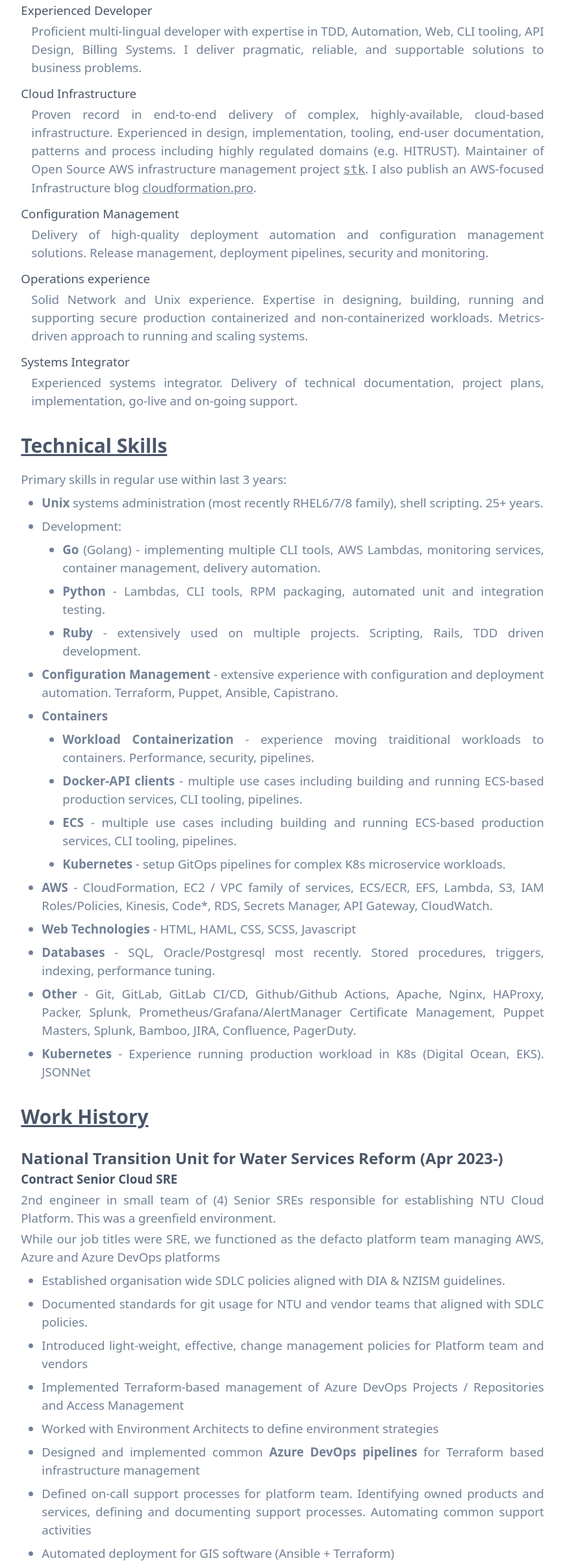
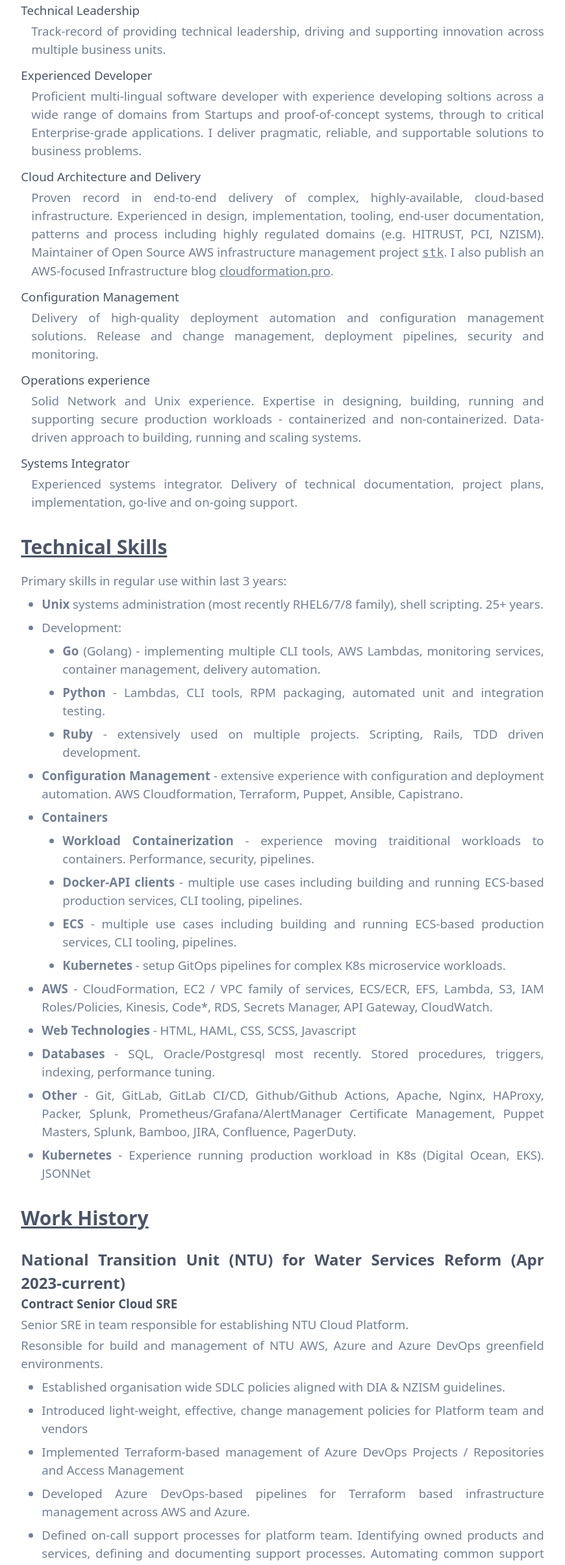
Before and after one commit to jwoffindin/jwoffindin.github.io, a website: page index.html in a window 1280 px wide. Shown: the part 391-2800 px from the top of the page at 65% size, without its empty margins (205-1075 px from the left). Drawn offline with Linux system fonts and the light colour scheme.

Commit message:
Further edits with more recent experience.

```diff
--- a/index.html
+++ b/index.html
@@ -63,7 +63,7 @@
         <blockquote>
           <p>
             Senior Engineer with extensive development, operations, integration and architecture experience. Throughout my career I have shown myself to be an innovative,
-            self-motivated, reliable and adaptable team player, who delivers across a wide range of business domains.
+            self-motivated, reliable and adaptable technical leader.
           </p>
         </blockquote>
       </div>
@@ -72,31 +72,37 @@
         <h2>Strengths</h2>
         <dl>
           <div>
+            <dt>Technical Leadership</dt>
+            <dd>
+              Track-record of providing technical leadership, driving and supporting innovation across multiple business units.
+            </dd>
+          </div>
+          <div>
             <dt>Experienced Developer</dt>
             <dd>
-              Proficient multi-lingual developer with expertise in TDD, Automation, Web, CLI tooling, API Design, Billing Systems. I deliver pragmatic, reliable, and supportable
+              Proficient multi-lingual software developer with experience developing soltions across a wide range of domains from Startups and proof-of-concept systems, through to critical Enterprise-grade applications. I deliver pragmatic, reliable, and supportable
               solutions to business problems.
             </dd>
           </div>
           <div>
-            <dt>Cloud Infrastructure</dt>
+            <dt>Cloud Architecture and Delivery</dt>
             <dd>
               Proven record in end-to-end delivery of complex, highly-available, cloud-based infrastructure. Experienced in design, implementation, tooling, end-user
-              documentation, patterns and process including highly regulated domains (e.g. HITRUST).
+              documentation, patterns and process including highly regulated domains (e.g. HITRUST, PCI, NZISM).
               Maintainer of Open Source AWS infrastructure management project <a href="https://github.com/jwoffindin/stk" class="font-mono underline">stk</a>. I also publish an AWS-focused Infrastructure blog <a href="https://cloudformation.pro" class="underline">cloudformation.pro</a>.
             </dd>
           </div>
           <div>
             <dt>Configuration Management</dt>
             <dd>
-              Delivery of high-quality deployment automation and configuration management solutions. Release management, deployment pipelines, security and monitoring.
+              Delivery of high-quality deployment automation and configuration management solutions. Release and change management, deployment pipelines, security and monitoring.
             </dd>
           </div>
           <div>
             <dt>Operations experience</dt>
             <dd>
-              Solid Network and Unix experience. Expertise in designing, building, running and supporting secure production containerized and non-containerized workloads. Metrics-driven approach to
-              running and scaling systems.
+              Solid Network and Unix experience. Expertise in designing, building, running and supporting secure production workloads - containerized and non-containerized. Data-driven approach to
+              building, running and scaling systems.
             </dd>
           </div>
           <div>
@@ -132,7 +138,7 @@
 
           <li>
             <p><strong>Configuration Management</strong> - extensive experience with configuration and deployment automation.
-              Terraform, Puppet, Ansible, Capistrano.</p>
+              AWS Cloudformation, Terraform, Puppet, Ansible, Capistrano.</p>
           </li>
           <li>
             <p><strong>Containers</strong>
@@ -168,24 +174,22 @@
         <h2>Work History</h2>
 
         <section class="role">
-          <h3 class="job">National Transition Unit for Water Services Reform (Apr 2023-)</h3>
+          <h3 class="job">National Transition Unit  (NTU) for Water Services Reform (Apr 2023-current)</h3>
           <h4 class="position">Contract Senior Cloud SRE</h4>
 
-          <p>2nd engineer in small team of (4) Senior SREs responsible for establishing NTU Cloud Platform. This was a greenfield environment.</p>
+          <p>Senior SRE in team responsible for establishing NTU Cloud Platform.</p>
 
-          <p>While our job titles were SRE, we functioned as the defacto platform team managing AWS, Azure and Azure DevOps platforms</p>
+          <p>Resonsible for build and management of NTU AWS, Azure and Azure DevOps greenfield environments.</p>
 
           <ul>
             <li>Established organisation wide SDLC policies aligned with DIA &amp; NZISM guidelines.</li>
-            <li>Documented standards for git usage for NTU and vendor teams that aligned with SDLC policies.</li>
             <li>Introduced light-weight, effective, change management policies for Platform team and vendors</li>
             <li>Implemented Terraform-based management of Azure DevOps Projects / Repositories and Access Management</li>
-            <li>Worked with Environment Architects to define environment strategies</li>
-            <li>Designed and implemented common <strong>Azure DevOps pipelines</strong> for Terraform based infrastructure management</li>
+            <li>Developed Azure DevOps-based pipelines for Terraform based infrastructure management across AWS and Azure.</li>
             <li>Defined on-call support processes for platform team. Identifying owned products and services, defining and documenting support processes. Automating common support activities</li>
-            <li>Automated deployment for GIS software (Ansible + Terraform)</li>
-            <li>Implemented various Terraform-based modules and solutions for value streams - VPC provisioning (using IPAM), SFTP servers, 3-tier application infrastructure meeting NZIS requirements (patching, centralised logging, access controls, backups)</li>
-            <li>Implemented solution for automated IAM user credential rotation to ensure compliance with requirements</li>
+            <li>Implemented various Terraform-based modules and solutions for Platform and value streams - incuding VPC provisioning (using IPAM), Aurora, SFTP servers, Azure DevOps</li>
+            <li>Delivery of GIS environment COTS (Ansible + Terraform). 3-tier application infrastructure meeting NZIS requirements - patching, centralised logging, access controls, backups, SSO.</li>
+            <li>Design and delivery of automated IAM user credential rotation for NZISM compliance</li>
             <li>General supports tasks as part of on-call roster, technical guidance for other teams.</li>
           </ul>
 
```
